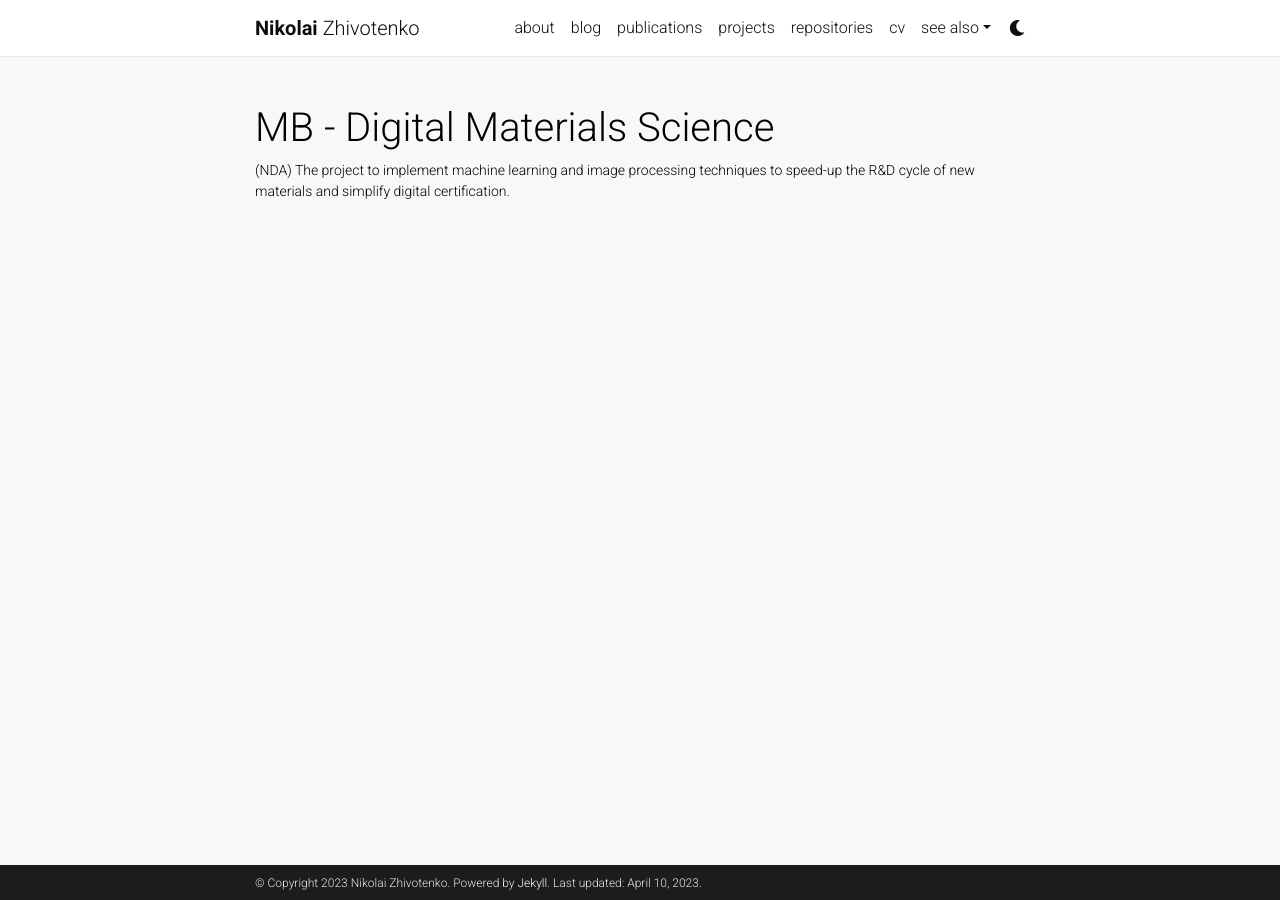
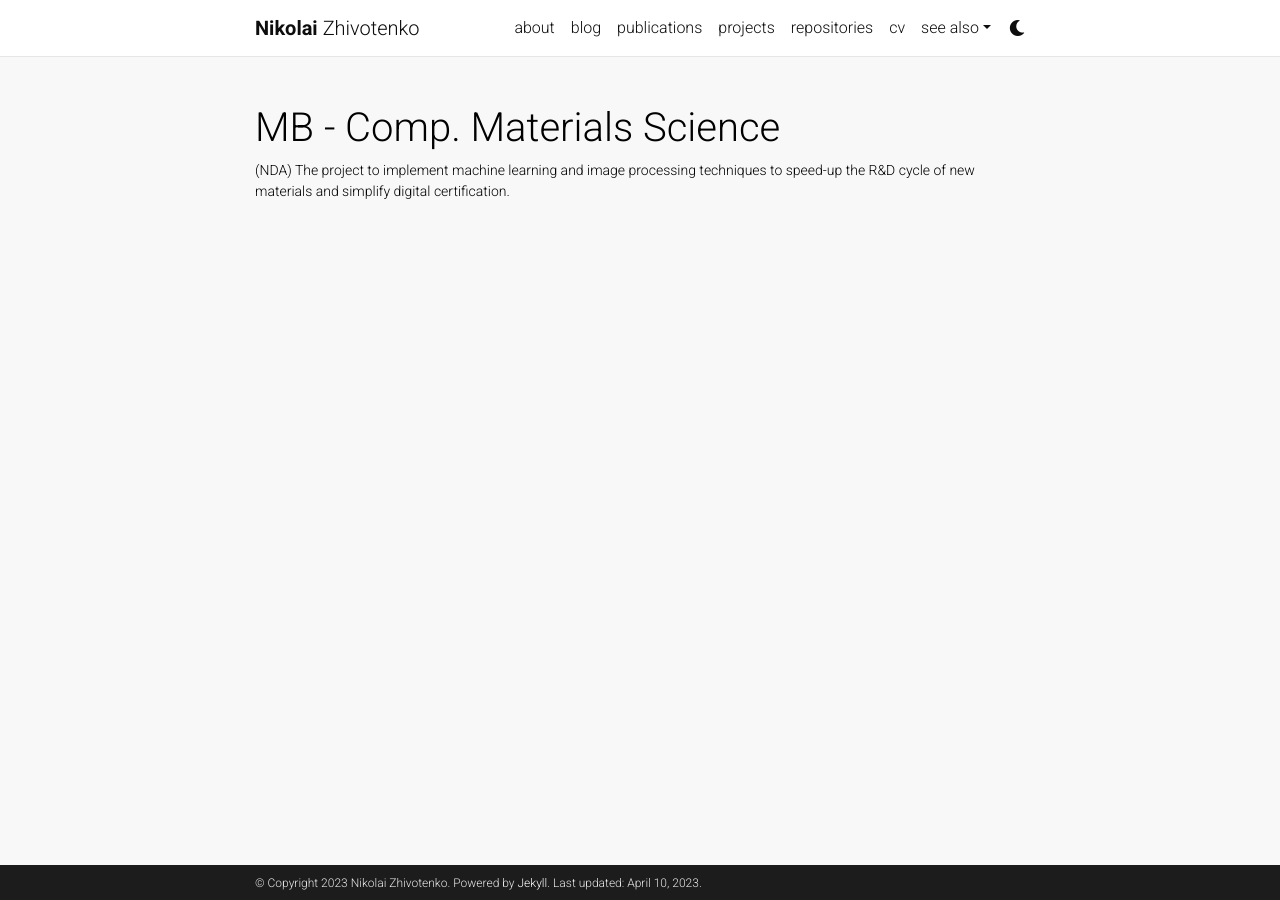
Before and after one commit to niko-zvt/Hermes, a Jekyll site: the page built from _projects/2023_mb_digital_materials_science.md, in a window 1280 px wide. Built offline with Jekyll 4.4.1, drawn with Linux system fonts in a browser that asks for light colours; comment, search, counter and statistics services are not loaded; a style sheet for code colours, icons or effects is not loaded.

Commit message:
Changed project importance

```diff
--- a/_projects/2023_mb_digital_materials_science.md
+++ b/_projects/2023_mb_digital_materials_science.md
@@ -1,10 +1,10 @@
 ---
 layout: page
-title: MB - Digital Materials Science
+title: MB - Comp. Materials Science
 description: (NDA) The project to implement machine learning and image processing techniques to speed-up the R&D cycle of new materials and simplify digital certification.
 img: assets/img/projects/mb-digital-materials-science/logo.jpg
 redirect: https://www.mightybuildings.com/developments#:~:text=Technology%20makes%20it%20possible
-importance: 10
+importance: 8
 year: 2023
 category: work
 ---
```
Also changed, not shown: _projects/2023_mb_cv_postprocessor.md (+1 -1 lines).
